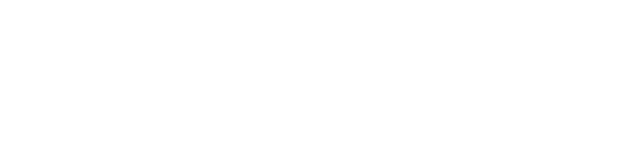
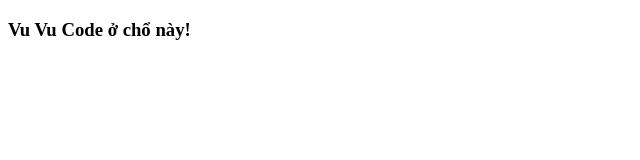
Before and after one commit to vu-sudo/NextTeam, a plain HTML site: page index.html in a window 1280 px wide. Shown: the whole page, without its empty margins (0-640 px from the left). Drawn offline with Linux system fonts and the light colour scheme.

Commit message:
vu-update

```diff
--- a/index.html
+++ b/index.html
@@ -6,6 +6,8 @@
     <title>Document</title>
 </head>
 <body>
-
+    <div>
+        <h3>Vu Vu Code ở chổ này!</h3>
+    </div>
 </body>
 </html>
```
